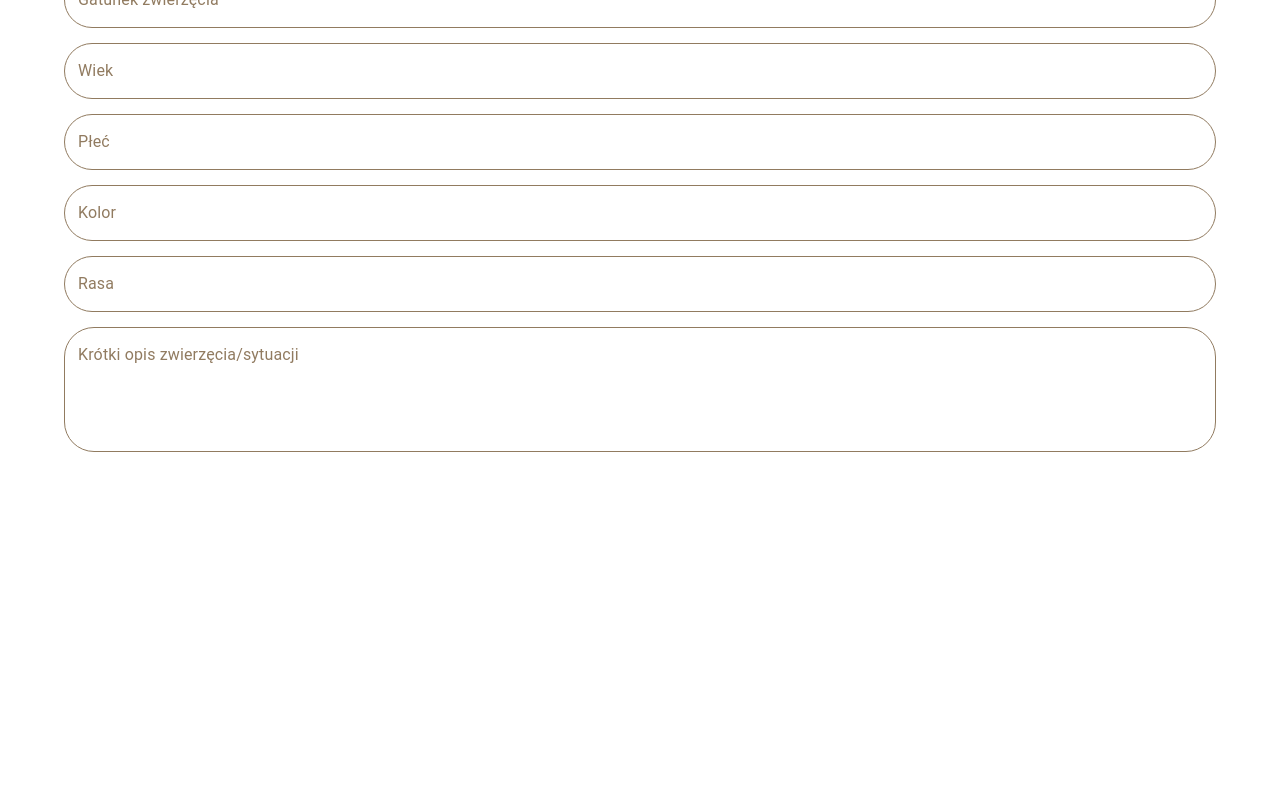
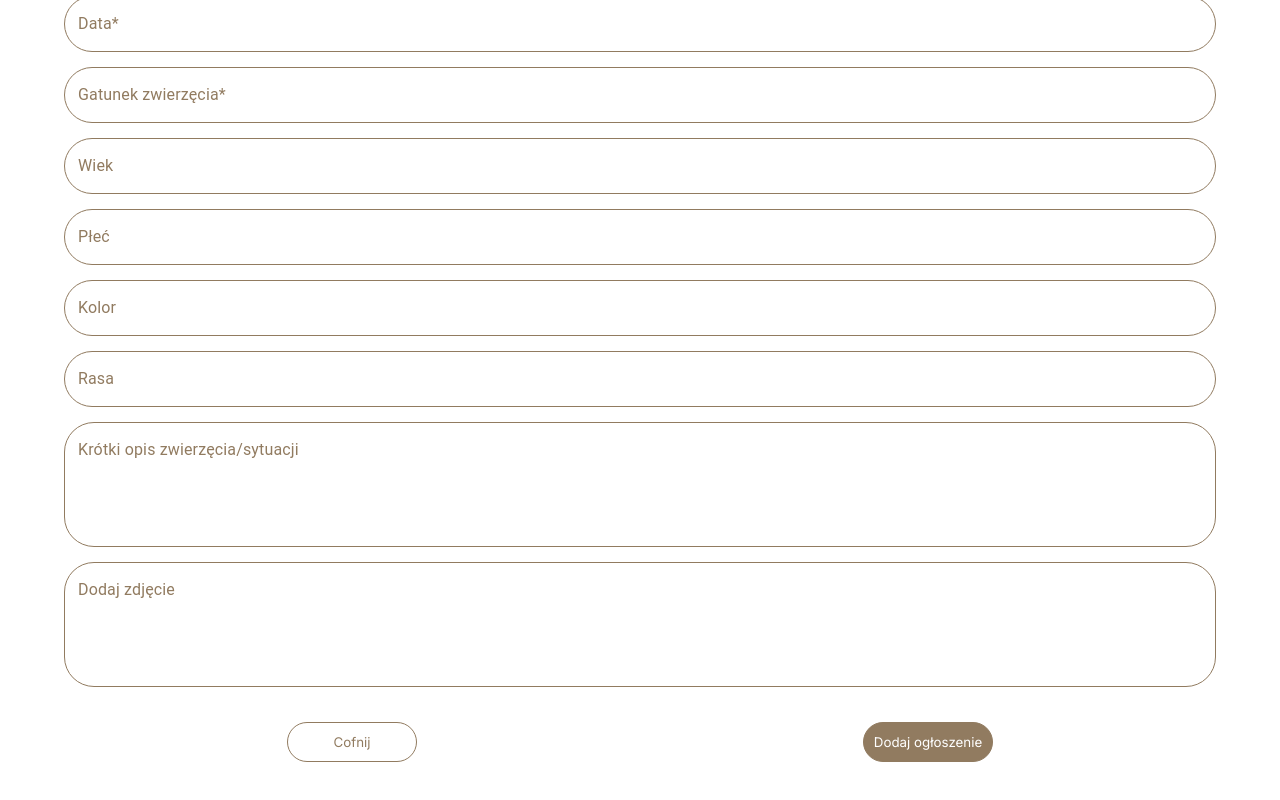
Before and after one commit to asiabielawska/PetsFinder, a React (Vite) app: page /form in a window 1280 px wide. Shown: the part 224-1024 px from the top of the page. Before the commit the page ends 800 px from the top, so only its background shows below. Built offline with nearby package versions, Linux system fonts and the light colour scheme.

Commit message:
Add buttons to form

```diff
--- a/src/components/Form/Form.tsx
+++ b/src/components/Form/Form.tsx
@@ -1,5 +1,10 @@
 import { Heading, MainContent } from "../../styled";
-import { FormTextField } from "./styled";
+import {
+  BrownBackgroundButton,
+  FormTextField,
+  TwoButtons,
+  WhiteBackgroundButton,
+} from "./styled";
 
 const mockForm = [
   { id: "miejscowosc", label: "Miejscowość*" },
@@ -18,6 +23,12 @@ const mockForm = [
     multiline: true,
     rows: 4,
   },
+  {
+    id: "zdjęcie",
+    label: "Dodaj zdjęcie",
+    multiline: true,
+    rows: 4,
+  },
 ];
 
 export const Form = () => {
@@ -25,6 +36,12 @@ export const Form = () => {
     <>
       <MainContent>
         <Heading>Dane</Heading>
+        <TwoButtons>
+          <WhiteBackgroundButton>Zgubiono</WhiteBackgroundButton>
+          <WhiteBackgroundButton>Znaleziono</WhiteBackgroundButton>
+          <WhiteBackgroundButton>Oddam</WhiteBackgroundButton>
+          <WhiteBackgroundButton>Szukam</WhiteBackgroundButton>
+        </TwoButtons>
         {mockForm.map(({ id, label, multiline, rows }) => (
           <FormTextField
             key={id}
@@ -35,6 +52,10 @@ export const Form = () => {
             rows={rows}
           />
         ))}
+        <TwoButtons>
+          <WhiteBackgroundButton>Cofnij</WhiteBackgroundButton>
+          <BrownBackgroundButton>Dodaj ogłoszenie</BrownBackgroundButton>
+        </TwoButtons>
       </MainContent>
     </>
   );
--- a/src/components/Form/styled.tsx
+++ b/src/components/Form/styled.tsx
@@ -26,3 +26,31 @@ export const FormTextField = styled(TextField)({
     borderRadius: 30,
   },
 });
+
+export const TwoButtons = styled("div")({
+  display: "flex",
+  justifyContent: "space-around",
+  alignItems: "center",
+  marginTop: 15,
+  width: "100%",
+  height: "10vh",
+  background: "white",
+});
+
+export const WhiteBackgroundButton = styled("button")({
+  background: "none",
+  border: "1px solid #917B60",
+  height: 40,
+  width: 130,
+  color: "#917B60",
+  borderRadius: 20,
+});
+
+export const BrownBackgroundButton = styled("button")({
+  backgroundColor: "#917B60",
+  border: "1px solid #917B60",
+  height: 40,
+  width: 130,
+  borderRadius: 20,
+  color: "white",
+});
```
